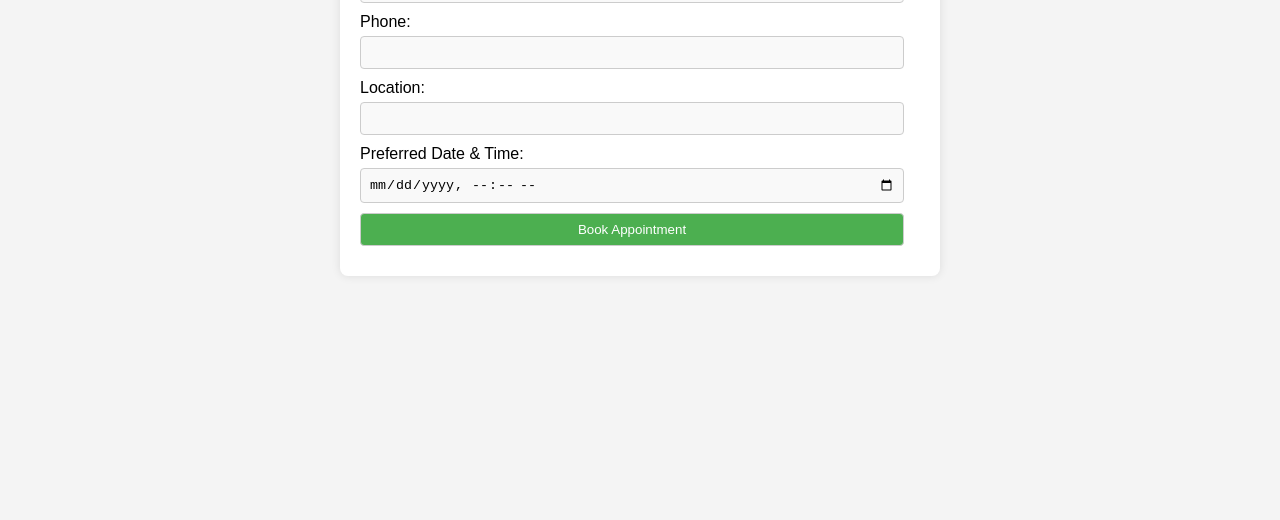
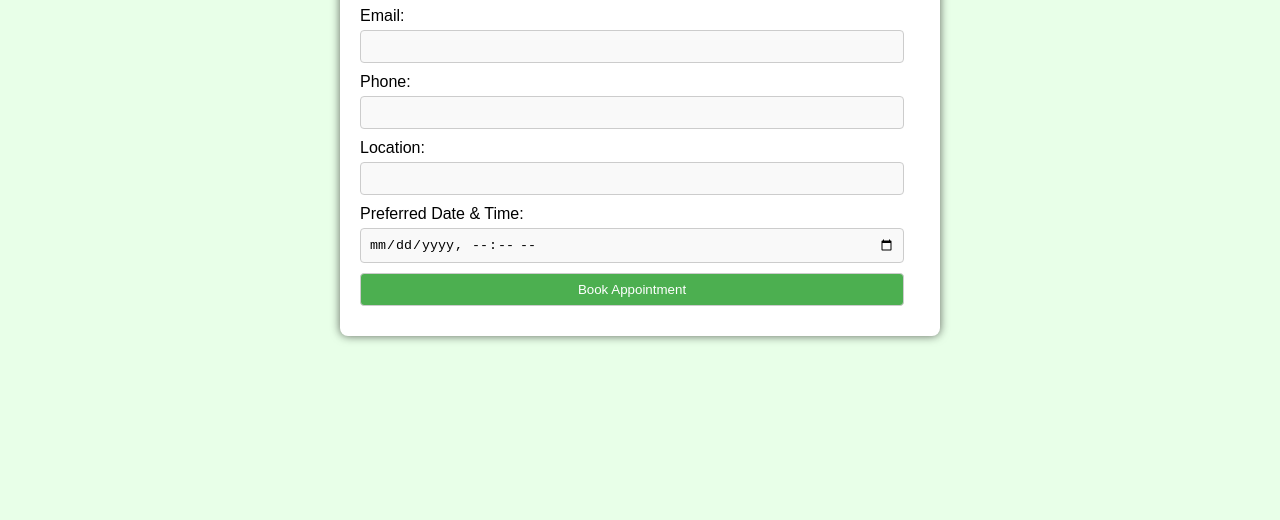
Before and after one commit to HARSHSINGH3118/Kisan-Pragati, a plain HTML site: page client/src/components/contact.html in a window 1280 px wide. Shown: the part 280-800 px from the top of the page. Drawn offline with Linux system fonts and the light colour scheme.

Commit message:
contact bg

```diff
--- a/client/public/css/contact.css
+++ b/client/public/css/contact.css
@@ -2,15 +2,17 @@ body {
   font-family: Arial, sans-serif;
   margin: 0;
   padding: 0;
-  background-color: #f4f4f4;
+  background-color: rgb(232, 255, 232);
 }
 .container {
   max-width: 600px;
   margin: 20px auto;
   background-color: #fff;
   padding: 20px;
+  margin-top: 80px;
   border-radius: 8px;
-  box-shadow: 0 0 10px rgba(0, 0, 0, 0.1);
+  box-shadow: 0 0 10px rgba(5, 0, 0, 0.6);
+  font-family: "Poppins", sans-serif;
 }
 h1 {
   text-align: center;
@@ -35,7 +37,9 @@ input[type="submit"] {
   background-color: #4caf50;
   color: #fff;
   cursor: pointer;
+  font-family: "Poppins", sans-serif;
 }
 input[type="submit"]:hover {
-  background-color: #45a049;
+  background-color: yellowgreen;
+  color: black;
 }
```
